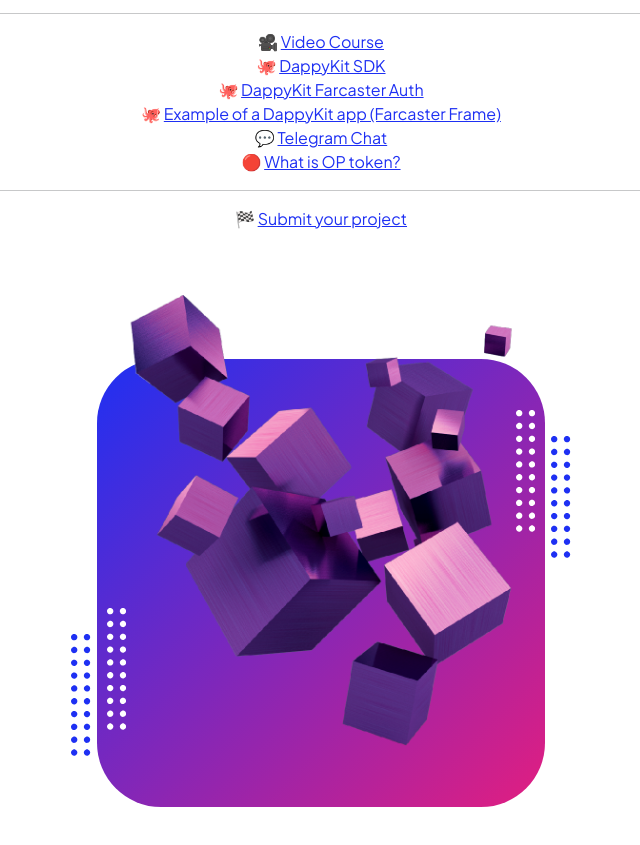
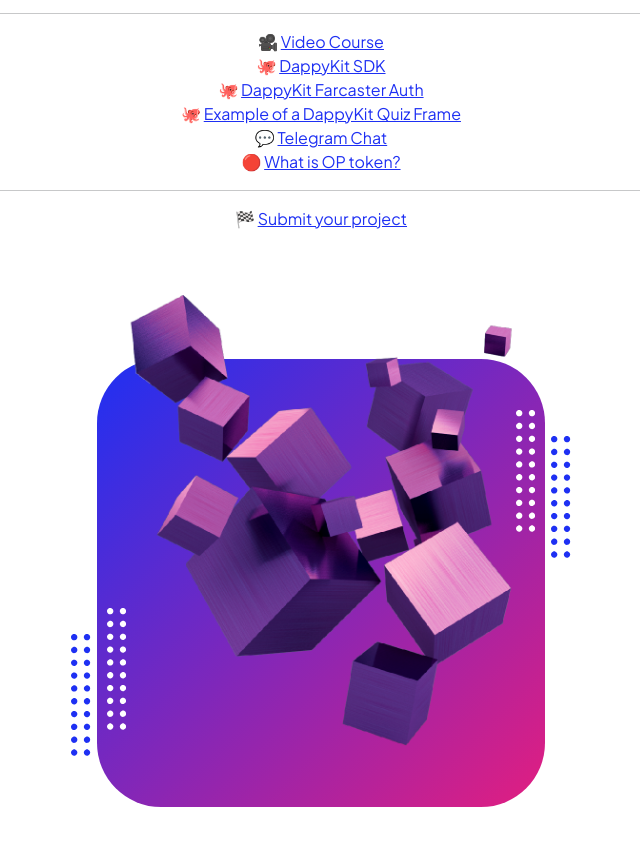
Before and after one commit to DappyKit/hack, a website: page index.html in a window 1280 px wide. Shown: the part 846-1691 px from the top of the page, without its empty margins (319-959 px from the left). Drawn offline with nearby package versions, Linux system fonts and the light colour scheme.

Commit message:
refactor: fixed url to the example

```diff
--- a/index.html
+++ b/index.html
@@ -113,13 +113,13 @@
                             </a>
                             </li>
                             <li>
-                                🐙 <a href="https://github.com/DappyKit/farcaster-auth">
+                                🐙 <a href="https://github.com/DappyKit/farcaster-auth" target="_blank">
                                 DappyKit Farcaster Auth
                             </a>
                             </li>
                             <li>
-                                🐙 <a href="https://github.com/DappyKit/frame-examples">
-                                Example of a DappyKit app (Farcaster Frame)
+                                🐙 <a href="https://github.com/DappyKit/farcaster-vercel-quiz" target="_blank">
+                                Example of a DappyKit Quiz Frame
                             </a>
                             </li>
 
```
